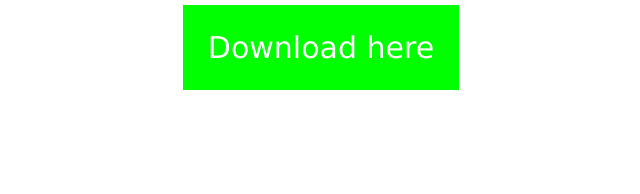
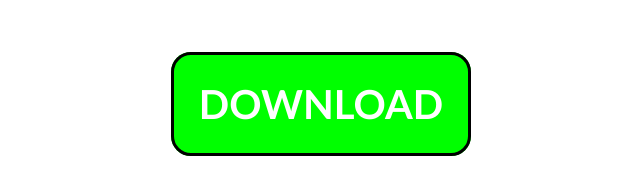
Before and after one commit to ok942/tst, a plain HTML site: page index.html in a window 1280 px wide. Shown: the whole page, without its empty margins (319-959 px from the left). Drawn offline with Linux system fonts and the light colour scheme.

Commit message:
Update index.html

```diff
--- a/index.html
+++ b/index.html
@@ -3,31 +3,36 @@
 <head>
     <meta charset="UTF-8">
     <meta name="viewport" content="width=device-width, initial-scale=1.0">
-    <title>Minecraft</title>
-
+    <title>MC</title>
     <style>
-
         body {
-            display: block;
-            text-align: center;
-            margin: 30px;
+            display: flex;
+            justify-content: center;
+            align-items: center;
+            margin: 50px;
+            padding: 30px;
         }
 
         .download {
             background-color: lime;
+            font-weight: 900;
+            font-size: 40px;
             color: white;
+            text-decoration: none;
             padding: 25px;
-            margin: 35px;
-            font-size: 30px;
-            font-family: 'Lucida Sans', 'Lucida Sans Regular', 'Lucida Grande', 'Lucida Sans Unicode', Geneva, Verdana, sans-serif;
-            text-decoration: none;
+            margin: 20px;
+            font-family: 'Trebuchet MS', 'Lucida Sans Unicode', 'Lucida Grande', 'Lucida Sans', Arial, sans-serif;
+            border-color: black;
+            border-style: solid;
+            border-width: 3px;
+            border-radius: 20px;
         }
-
     </style>
 </head>
 <body>
 
-    <a class="download" href="https://github.com/ok942/tst/releases/download/0.2/get_mc.exe">Download here</a>
-
+    <div style="display: block; text-align: center;">
+        <a class="download" href="">DOWNLOAD</a>
+    </div>
 </body>
 </html>
```
